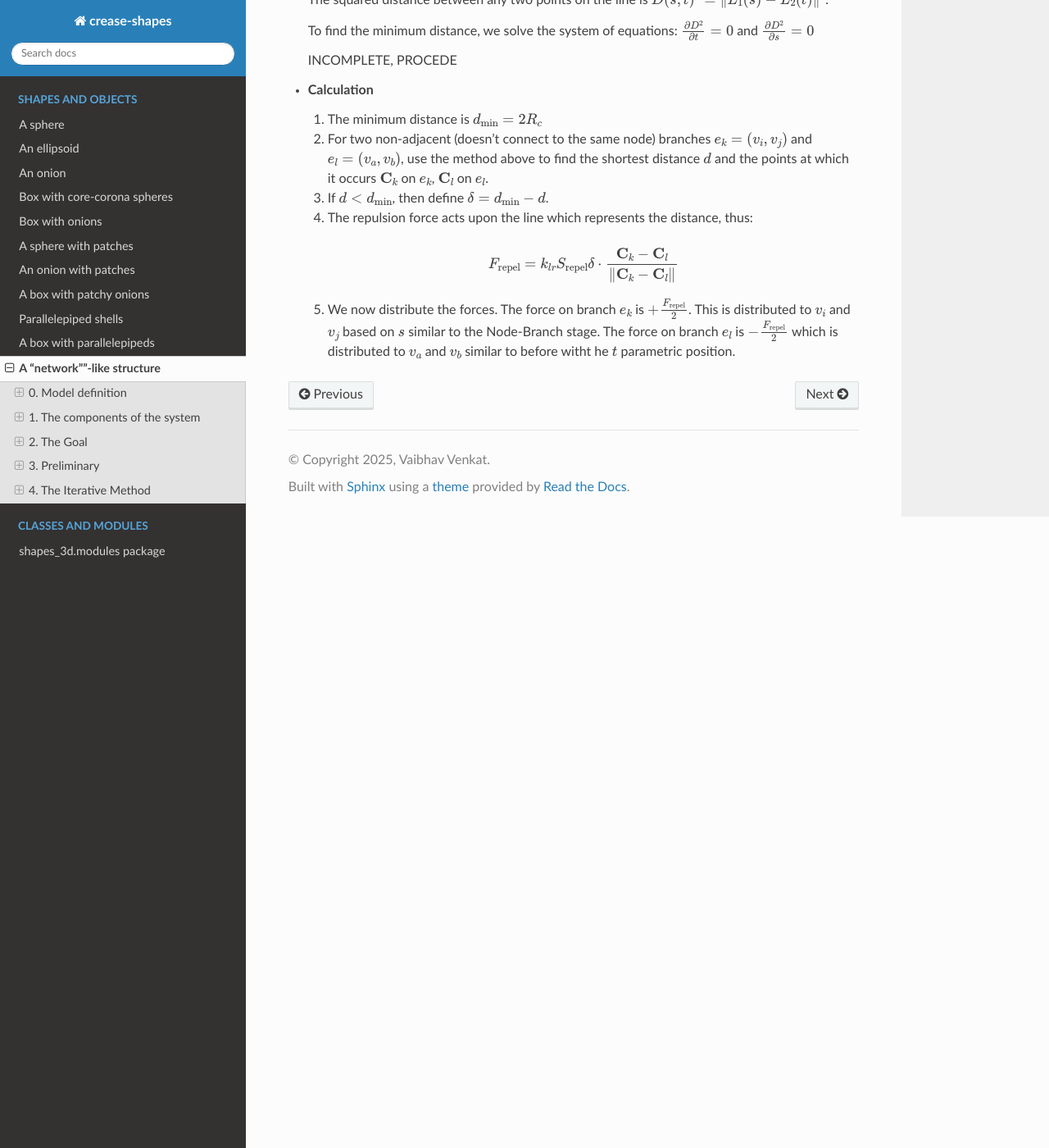
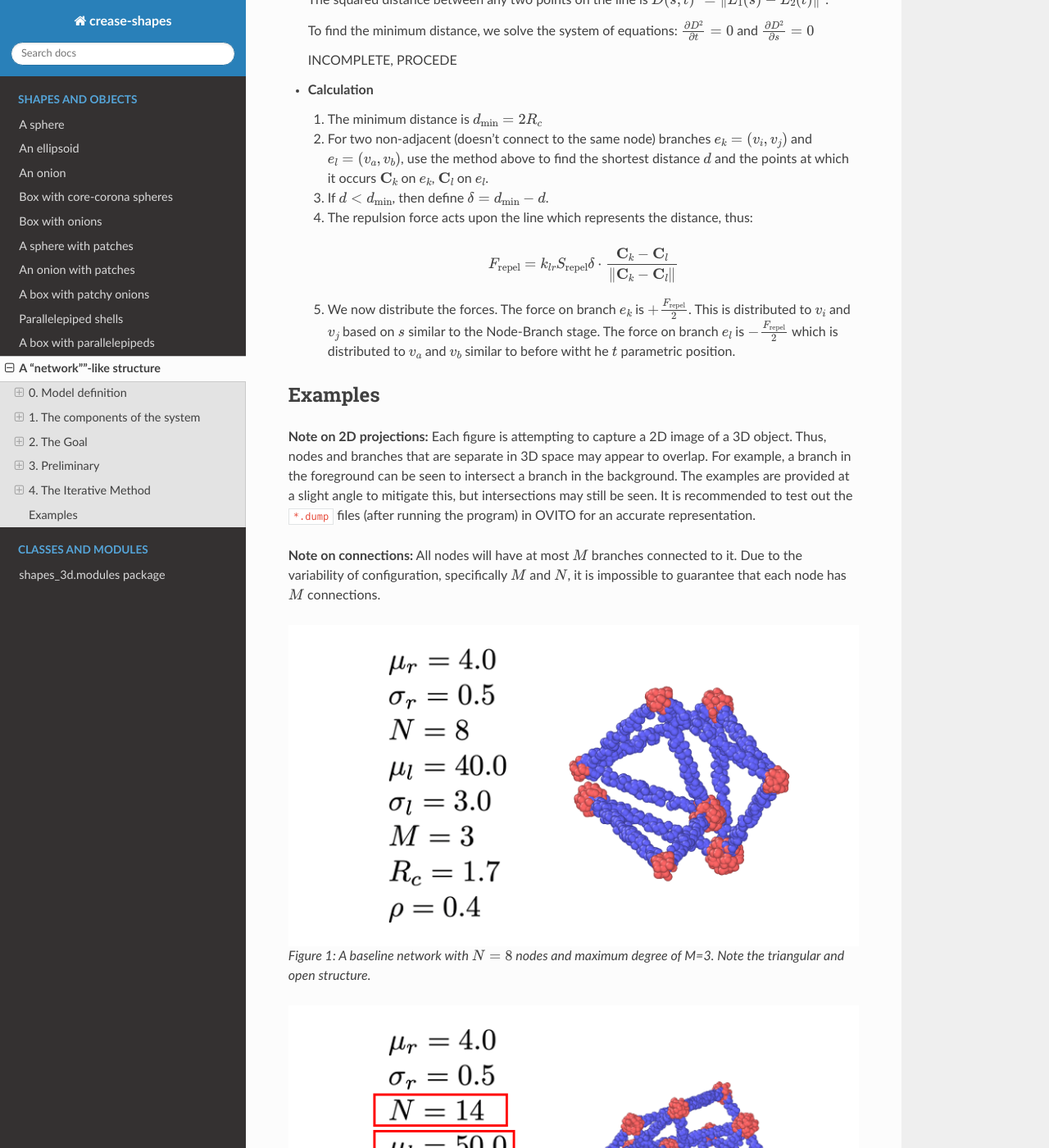
Before and after one commit to vaibhav-venkat/shapes_3d, a Sphinx documentation site: the page built from docs/network.md, in a window 1280 px wide and 1400 px high, scrolled down 8429 px. Shown: the whole window at 82% size. Built offline with Sphinx 7.4.7 and the Read the Docs theme 3.1.0, drawn with Linux system fonts in a browser that asks for light colours; some of the changed text lies outside the part shown.

Commit message:
docs: finish network structure

```diff
--- a/docs/network.md
+++ b/docs/network.md
@@ -394,3 +394,34 @@ the shortest distance between their line segments is greater than $2 R_c$
   5. We now distribute the forces.
   The force on branch $e_k$ is $+\frac{F_\text{repel}}{2}$. This is distributed to $v_i$ and $v_j$ based on $s$ similar to the Node-Branch
   stage. The force on branch $e_l$ is $-\frac{F_\text{repel}}{2}$ which is distributed to $v_a$ and $v_b$ similar to before witht he $t$ parametric position.
+
+
+## Examples
+
+**Note on 2D projections:** Each figure is attempting to capture a 2D image of a 3D object. Thus, nodes and branches that are separate in 3D space may appear
+to overlap. For example, a branch in the foreground can be seen to intersect a branch in the background. The examples are provided
+at a slight angle to mitigate this, but intersections may still be seen. It is recommended to test out the `*.dump` files (after
+running the program) in OVITO for an accurate representation.
+
+**Note on connections:** All nodes will have at most $M$ branches connected to it. Due to the variability of configuration, specifically
+$M$ and $N$, it is impossible to guarantee that each node has $M$ connections.
+
+![Baseline](./images/networks/baseline.png)
+*Figure 1: A baseline network with $N=8$ nodes and maximum degree of M=3. Note the triangular and open structure.*
+
+![More Nodes](./images/networks/more_nodes.png)
+*Figure 2: Effect of increasing node count to $N=14$ from $N=8$, and compensating this with an increase of the mean branch length to $\mu_l = 50.0$.
+This is more complex and contains a higher density of nodes than the baseline.*
+
+![Shorter Branches](./images/networks/smaller_branch.png)
+*Figure 3: Effect of decreasing mean branch length to $\mu_l = 20.0$. Structure is more clustered and confined, with no overlaps.*
+
+![More Connections](./images/networks/more_connections.png)
+*Figure 4: We increase the number of connections to $M=4$. This creates a more complex and interconnected structure.*
+
+![More Radius Variation](./images/networks/more_std_dev.png)
+*Figure 5: An increase of the standard deviation of the radius to $\sigma_r = 2.0$ vastly varies the size of the nodes.*
+
+![Stress Test](./images/networks/chaos.png)
+*Figure 6: A complex stress test for a clustered and compact network. Apparent intersections within this 2D image are projection
+artifacts. All components are physically separated in 3D space.*
```
Also changed, not shown: docs/images/networks/baseline.png (added), docs/images/networks/chaos.png (added), docs/images/networks/more_connections.png (added), docs/images/networks/more_nodes.png (added), docs/images/networks/more_std_dev.png (added), docs/images/networks/smaller_branch.png (added), 2 other files.
